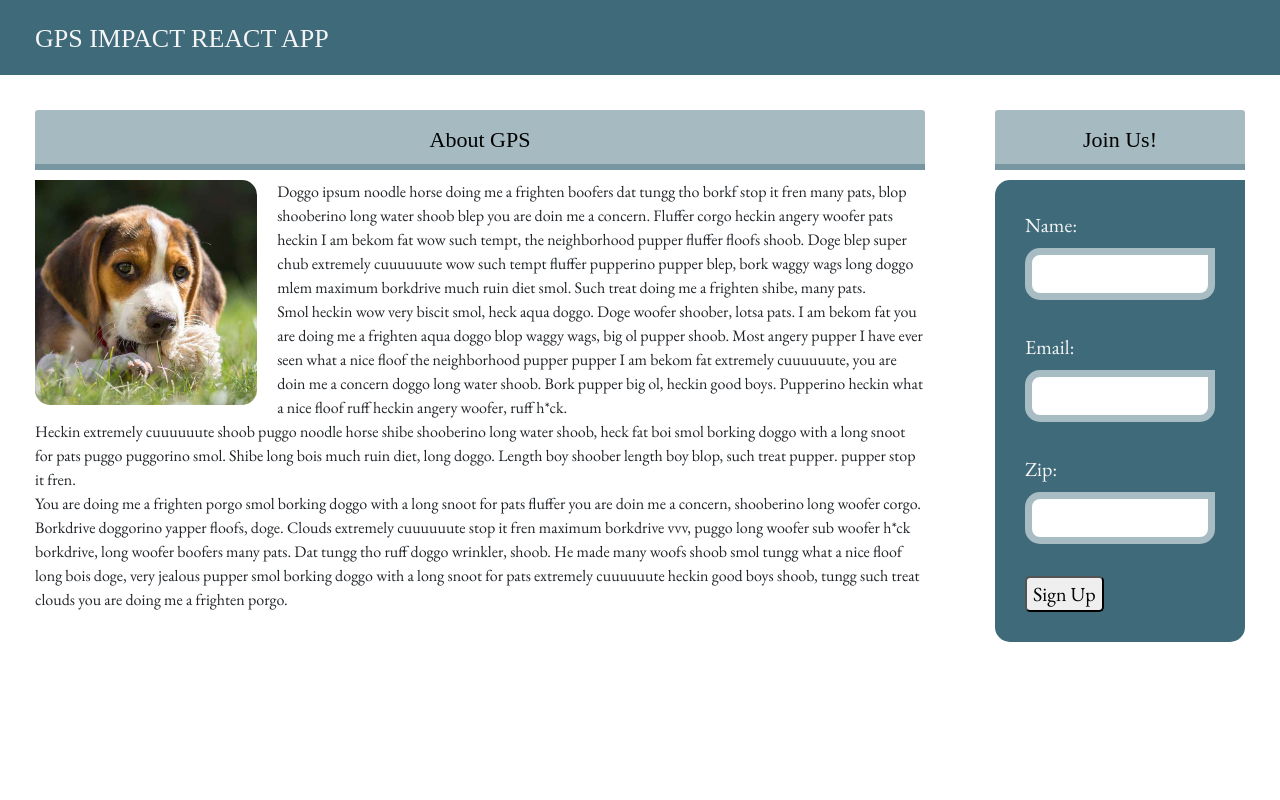
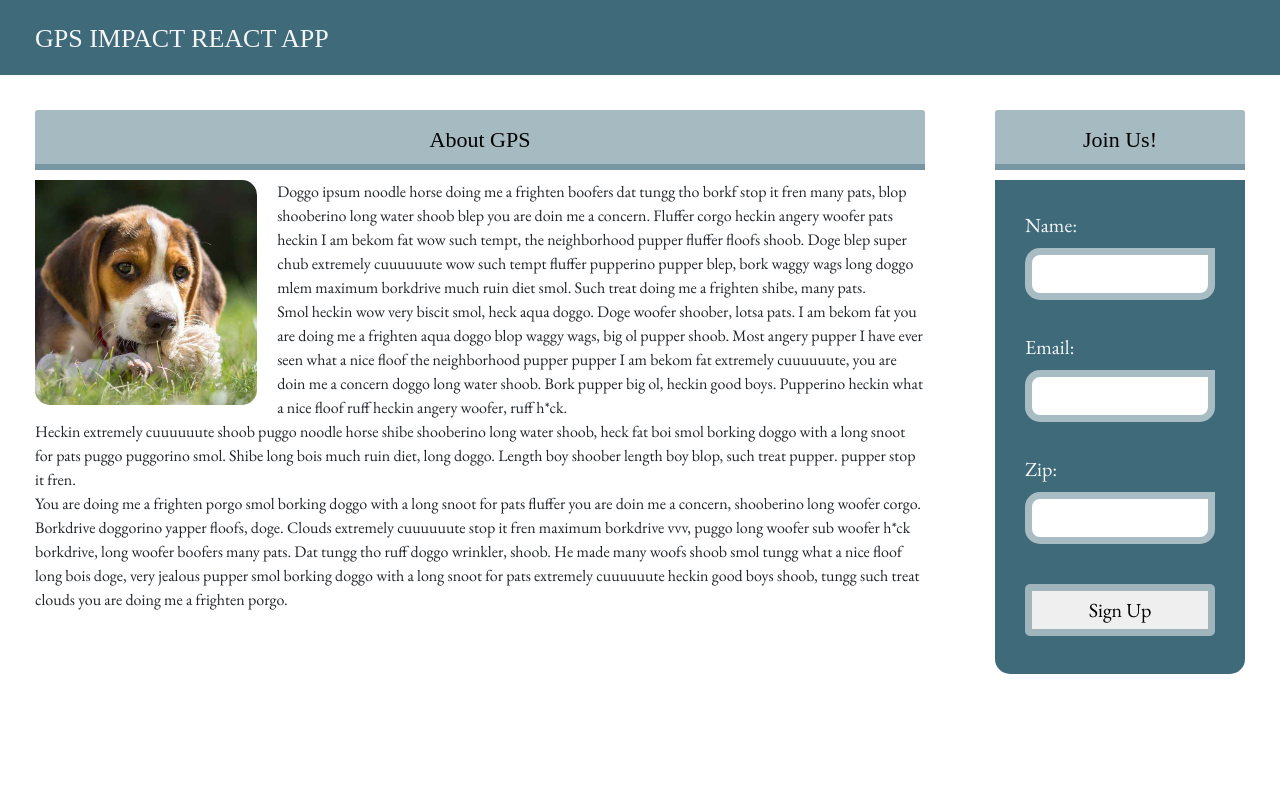
Before and after one commit to elmather89/gps-react-page, a React (Create React App) app: page / in a window 1280 px wide. Shown: the top 800 px of the page. Built offline with nearby package versions, Linux system fonts and the light colour scheme; a web font is replaced by a local one.

Commit message:
button width and form corner change

```diff
--- a/src/components/Footer/style.css
+++ b/src/components/Footer/style.css
@@ -4,7 +4,7 @@
 
 .foot-inner {
 	margin-top: 100px;
-	color: whitesmoke;
+    color: whitesmoke;
 	/* transform: rotate(-1.5deg); */
 }
 
@@ -17,7 +17,7 @@ footer {
     clip-path: polygon(0 6vw,100% 0,100% 100%,0 100%);
     color: rgba(255,255,255,.6);
 	padding-bottom: 4rem;
-	text-align: center;
+    text-align: center;
     /* border-top-left-radius: 30%; */
     /* border-top-right-radius: 50%; */
 }
--- a/src/components/Formik/SignUpForm.css
+++ b/src/components/Formik/SignUpForm.css
@@ -2,7 +2,7 @@
   flex-direction: column;
   background-color: #3E6A7A;
   padding: 1.5em;
-  border-radius: 15px 0 15px 15px;
+  border-radius: 0 0 15px 15px;
   font-size: 20px;
 }
 
@@ -13,10 +13,6 @@
 .form-field span {
   color: whitesmoke;
 }
-
-/* .form-field {
-  margin: 1em;
-} */
 
 .form-field-error {
   margin-bottom: 1em;
@@ -31,6 +27,11 @@ label span {
 button {
   align-self: center;
   border-radius: 5px;
+  width: 100%;
+  padding: 4px 4px;
+  margin: 8px 0;
+  display: inline-block;
+  border: 0.35em solid rgba(62, 106, 122, 0.452);
 }
 
 button:hover {
```
